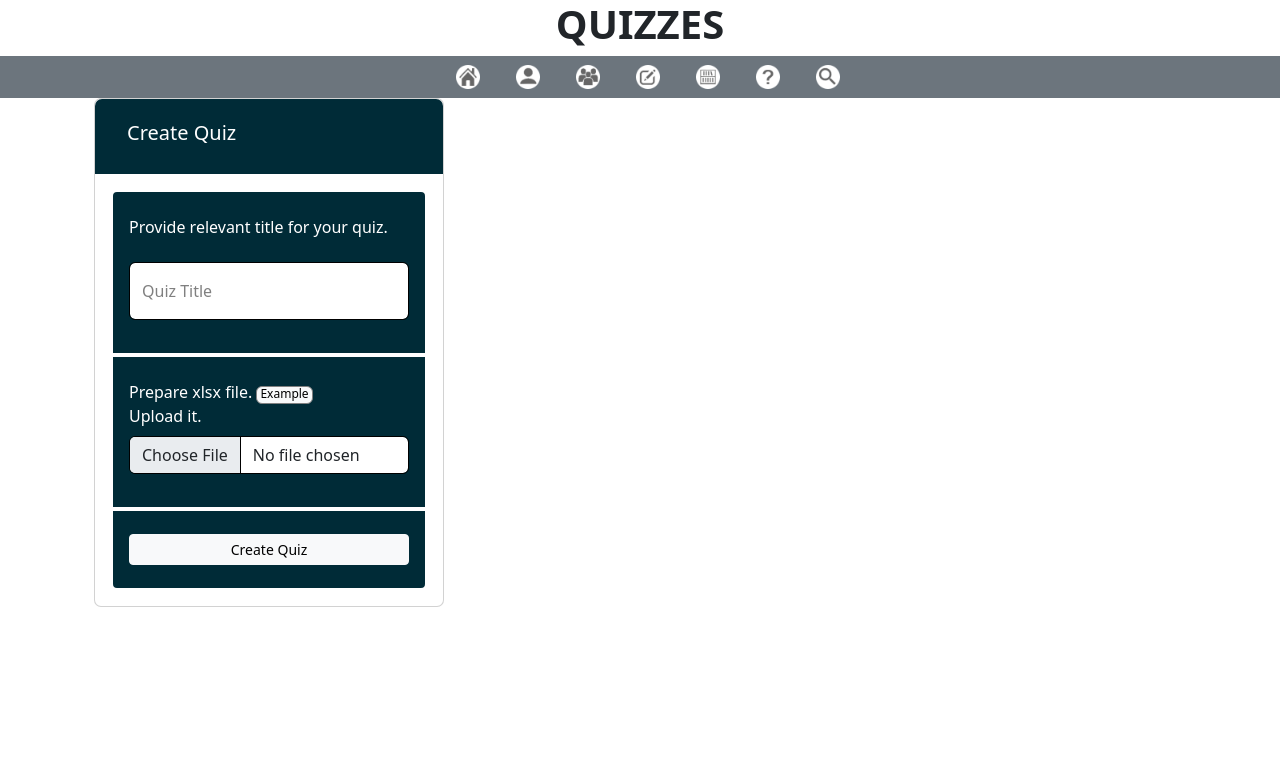
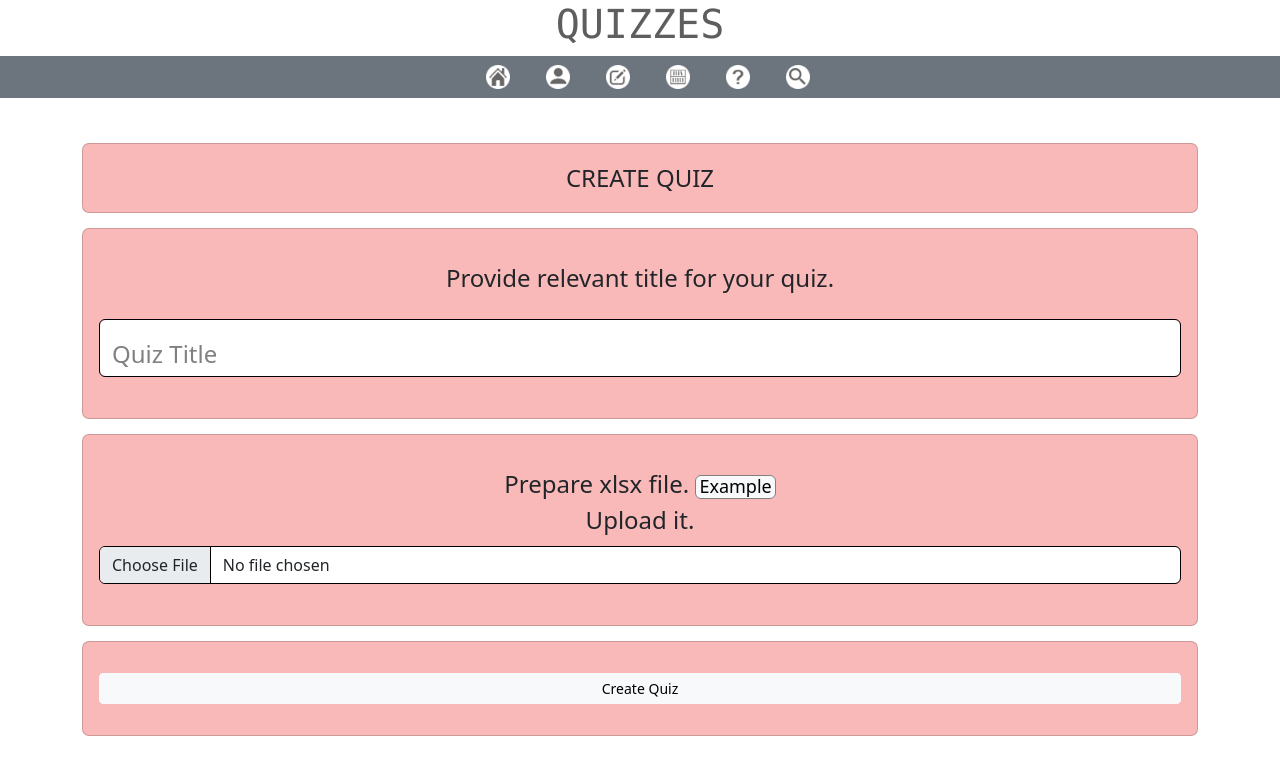
Before and after one commit to Ekat823/QuizzesRouter, a React (Create React App) app: page /create_quiz in a window 1280 px wide. Shown: the top 774 px of the page. Built offline with nearby package versions, Linux system fonts and the light colour scheme.

Commit message:
working on Create Quiz

```diff
--- a/src/App.js
+++ b/src/App.js
@@ -29,7 +29,7 @@ function App() {
     <QuizContext.Provider value={{ state: state, dispatch: dispatch }}>
 
       <Container style={{textAlign: 'center'}}>
-        <h1 style={{fontWeight: 700}}>QUIZZES</h1>
+        <h1 style={{color: '#5e5e5e', fontFamily: 'Lucida Console'}}>QUIZZES</h1>
       </Container>
 
       <BrowserRouter>
--- a/src/components/Home.js
+++ b/src/components/Home.js
@@ -1,5 +1,5 @@
 import React from "react";
-import Container from "react-bootstrap/Container";
+//import Container from "react-bootstrap/Container";
 import ButtonCreatQuizNav from "./navigationButtons/ButtonCreatQuizNav";
 import ButtonQuizLibraryNav from "./navigationButtons/ButtonQuizLibraryNav";
 import ButtonUserNav from "./navigationButtons/ButtonUserNav";
@@ -8,7 +8,7 @@ import ButtonHelpNav from "./navigationButtons/ButtonHelpNav";
 const Home = () => {
 
   return (
-    <Container fluid="md">
+    <>
 
       <h2 style={{ textAlign: "center", marginTop: "20px" }}>Welcome to Quizzes!</h2>
       <p style={{ textAlign: "center" }}>Here you can turn any information into a quiz and easily memorize an overwhelming amount of data in a gamelike way.</p>
@@ -18,7 +18,7 @@ const Home = () => {
       <ButtonUserNav />
       <ButtonHelpNav />
 
-    </Container >
+    </>
   )
 }
 
--- a/src/components/NavBar.js
+++ b/src/components/NavBar.js
@@ -2,7 +2,7 @@ import React from "react";
 import { NavLink } from "react-router-dom";
 import Nav from "react-bootstrap/Nav";
 import Navbar from "react-bootstrap/Navbar";
-import { Container } from "react-bootstrap";
+//import { Container } from "react-bootstrap";
 import Image from 'react-bootstrap/Image'
 
 const NavBar = () => {
@@ -26,14 +26,6 @@ const NavBar = () => {
             src={require('./images/user.png')}
             style={{ padding: "10% 30% 10% 30%" }}
             alt={'User_icon'}
-          />
-        </NavLink>
-
-        <NavLink to="/group">
-          <Image fluid
-            src={require('./images/group.png')}
-            style={{ padding: "10% 30% 10% 30%" }}
-            alt={'Group_icon'}
           />
         </NavLink>
 
--- a/src/components/createQuizComponent/CardCreateQuiz.js
+++ b/src/components/createQuizComponent/CardCreateQuiz.js
@@ -10,65 +10,59 @@ import ButtonCreateQuiz from "./componentsForCreateQuiz/ButtonCreateQuiz";
 const CardCreateQuiz = () => {
 
   return (
-    <Container>
+    <>
       <Card style={{
-        maxWidth: "350px",
+        width: '100%',
         border: "2px solid balck",
-        borderRadius: "7px"
+        borderRadius: "7px",
+        backgroundColor: '#fab9b9',
+        textAlign: 'center',
+        fontSize: '1.5rem',
+        marginTop: '45px'
       }}
       >
-        <Card.Img
-          src={require("./header.png")}
-          alt="Card image"
-          style={{ backgroundColor: "#002b37", borderRadius: "7px 7px 0 0" }}
-        />
-        <Card.ImgOverlay>
-          <Card.Body
-            as="h5"
-            style={{
-              color: "white",
-              marginTop: "-10px"
-            }}
-          >
-            Create Quiz
-          </Card.Body>
-        </Card.ImgOverlay>
+        <Card.Body>CREATE QUIZ</Card.Body>
+      </Card>
 
-        <Card.Body>
-          <ListGroup>
-            <ListGroup.Item
-              style={{
-                backgroundColor: "#002b37",
-                color: "white",
-                border: "2px solid white"
-              }}
-            >
-              <QuizTitle />
-            </ListGroup.Item>
+      <Card style={{
+        width: '100%',
+        border: "2px solid balck",
+        borderRadius: "7px",
+        backgroundColor: '#fab9b9',
+        textAlign: 'center',
+        fontSize: '1.5rem',
+        marginTop: '15px'
+      }}
+      >
+        <Card.Body><QuizTitle /></Card.Body>
+      </Card>
 
-            <ListGroup.Item
-              style={{
-                backgroundColor: "#002b37",
-                color: "white",
-                border: "2px solid white"
-              }}
-            >
-              <QuizFile />
-            </ListGroup.Item>
+      <Card style={{
+        width: '100%',
+        border: "2px solid balck",
+        borderRadius: "7px",
+        backgroundColor: '#fab9b9',
+        textAlign: 'center',
+        fontSize: '1.5rem',
+        marginTop: '15px'
+      }}
+      >
+        <Card.Body><QuizFile /></Card.Body>
+      </Card>
 
-            <ListGroup.Item
-              style={{
-                backgroundColor: "#002b37",
-                color: "white",
-                border: "2px solid white"
-              }}
-            >
-              <ButtonCreateQuiz />
-            </ListGroup.Item>
-          </ListGroup>
-        </Card.Body>
+      <Card style={{
+        width: '100%',
+        border: "2px solid balck",
+        borderRadius: "7px",
+        backgroundColor: '#fab9b9',
+        textAlign: 'center',
+        fontSize: '1.5rem',
+        marginTop: '15px'
+      }}
+      >
+        <Card.Body><ButtonCreateQuiz /></Card.Body>
       </Card>
-    </Container >
+    </ >
   )
 }
 
--- a/src/components/navigationButtons/ButtonCreatQuizNav.js
+++ b/src/components/navigationButtons/ButtonCreatQuizNav.js
@@ -6,7 +6,7 @@ const ButtonCreatQuizNav = () => {
   return (
     <Link to="/create_quiz" style={{ textDecoration: 'none' }}>
       <button
-        style={{ backgroundColor: '#fab9b9', borderRadius: '50px', marginTop: '55px' }}>
+        style={{ backgroundColor: '#fab9b9', borderRadius: '50px', marginTop: '15px' }}>
         <Image fluid
           src={require('../images/createBW.png')}
           alt={'Create_icon'}
--- a/src/index.css
+++ b/src/index.css
@@ -1,3 +1,7 @@
+body {
+  font-family: "Lucida Console", "Courier New", monospace;
+}
+
 label {
   margin-top: 15px;
 }
```
